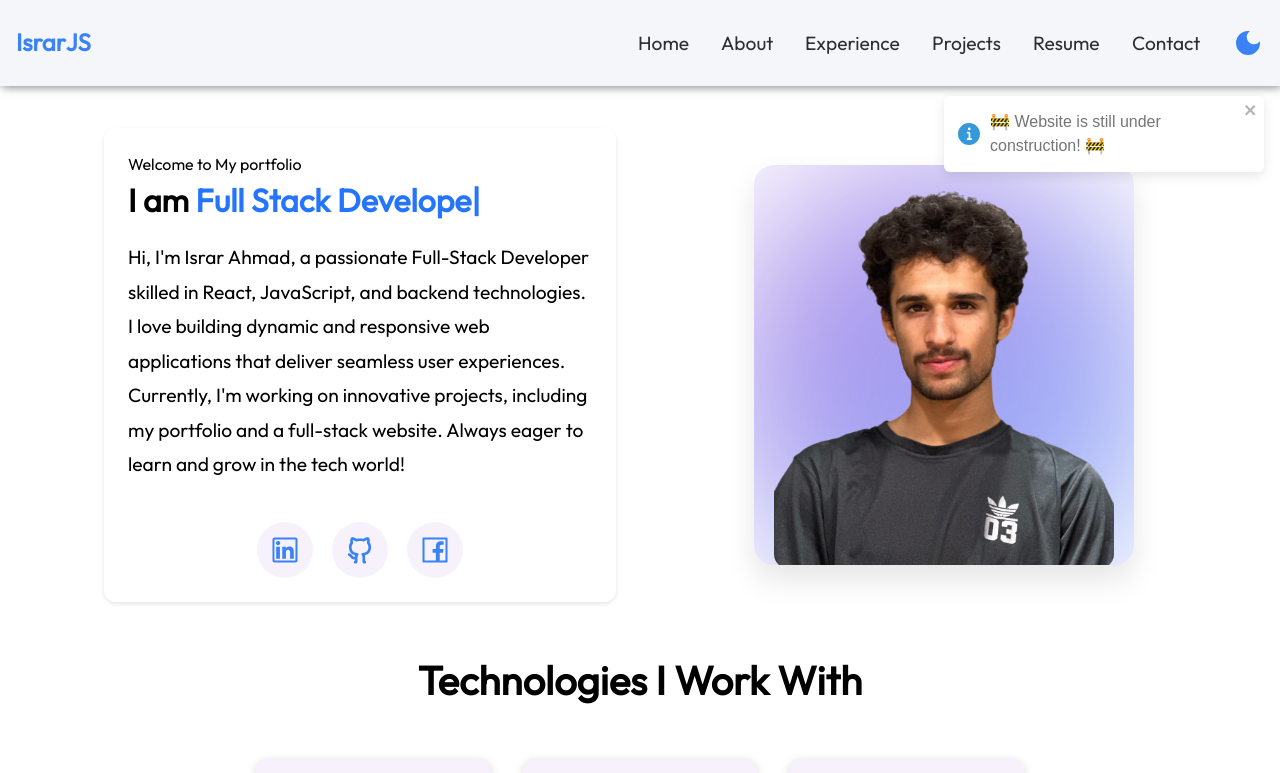
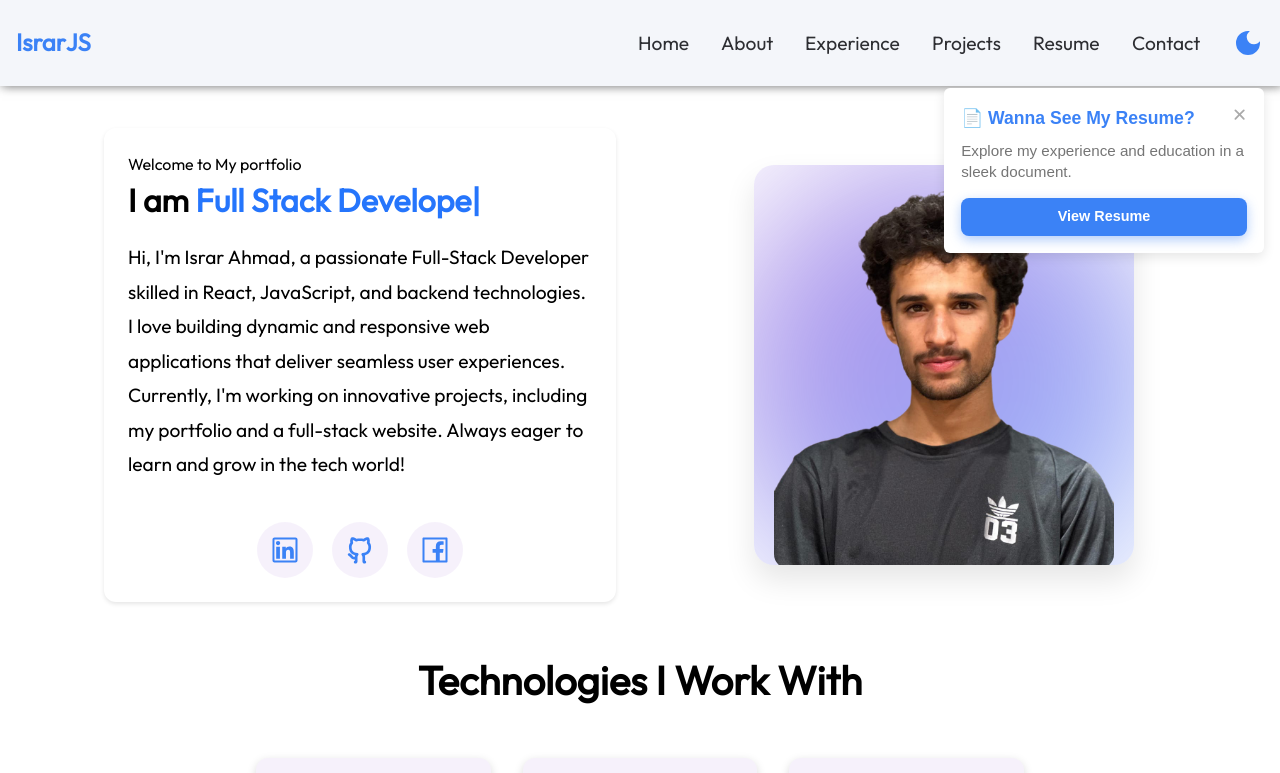
Before and after one commit to israrahmad831/Portfoio-Website, a React (Vite) app in the folder Frontend/: page / in a window 1280 px wide. Shown: the top 773 px of the page. Built offline with nearby package versions, Linux system fonts and the light colour scheme.

Commit message:
added a custom notification for resume

```diff
--- a/Frontend/src/App.jsx
+++ b/Frontend/src/App.jsx
@@ -1,4 +1,4 @@
-import React, { useRef } from "react";
+import React, { useRef, useEffect } from "react";
 import Navbar from "./Components/Navbar/Navbar";
 import "./App.css";
 import Home from "./Components/Home/Home";
@@ -6,7 +6,9 @@ import About from "./Components/About/About";
 import Experience from "./Components/Experience/Experience";
 import Projects from "./Components/Projects/Projects";
 import Resume from "./Components/Resume/Resume";
-// import Resume and Contact if you have them
+import { ToastContainer, toast, Slide } from "react-toastify";
+import "react-toastify/dist/ReactToastify.css";
+import { IoClose } from "react-icons/io5"; // icon for close button
 
 const App = () => {
   const sectionRefs = {
@@ -17,6 +19,96 @@ const App = () => {
     Resume: useRef(null),
     Contact: useRef(null),
   };
+
+  const scrollToResume = () => {
+    const resumeRef = sectionRefs.Resume;
+    if (resumeRef?.current) {
+      const offset = -80;
+      const top =
+        resumeRef.current.getBoundingClientRect().top + window.scrollY + offset;
+      window.scrollTo({ top, behavior: "smooth" });
+    }
+  };
+
+  useEffect(() => {
+    toast(
+      ({ closeToast }) => (
+        <div
+          style={{
+            position: "relative",
+            display: "flex",
+            flexDirection: "column",
+            padding: "0.2rem",
+            borderRadius: "16px",
+            maxWidth: "400px",
+            fontFamily: "inherit",
+          }}
+        >
+          <button
+            onClick={closeToast}
+            style={{
+              position: "absolute",
+              background: "transparent",
+              border: "none",
+              right: "1px",
+              color: "#aaa",
+              fontSize: "1.2rem",
+              cursor: "pointer",
+              transition: "color 0.2s",
+            }}
+            onMouseOver={(e) => (e.target.style.color = "black")}
+            onMouseOut={(e) => (e.target.style.color = "#aaa")}
+          >
+            <IoClose />
+          </button>
+
+          <h3
+            style={{
+              fontSize: "1.1rem",
+              fontWeight: "bold",
+              marginBottom: "0.5rem",
+              color: "#3b82f6",
+            }}
+          >
+            📄 Wanna See My Resume?
+          </h3>
+          <p style={{ fontSize: "0.95rem", lineHeight: 1.4 }}>
+            Explore my experience and education in a sleek document.
+          </p>
+          <button
+            onClick={() => {
+              scrollToResume();
+              closeToast();
+            }}
+            style={{
+              marginTop: "1rem",
+              background: "#3b82f6",
+              color: "#fff",
+              border: "none",
+              padding: "8px 16px",
+              borderRadius: "8px",
+              cursor: "pointer",
+              fontWeight: "600",
+              fontSize: "0.9rem",
+              boxShadow: "0 4px 12px rgba(59,130,246,0.4)",
+              transition: "all 0.2s ease-in-out",
+            }}
+            onMouseOver={(e) => (e.target.style.background = "#2563eb")}
+            onMouseOut={(e) => (e.target.style.background = "#3b82f6")}
+          >
+            View Resume
+          </button>
+        </div>
+      ),
+      {
+        position: "top-right",
+        autoClose: 6000,
+        closeButton: false,
+        hideProgressBar: true,
+        transition: Slide,
+      }
+    );
+  }, []);
 
   return (
     <>
@@ -36,6 +128,7 @@ const App = () => {
       <div ref={sectionRefs.Resume}>
         <Resume />
       </div>
+      <ToastContainer style={{ marginTop: "4.5rem" }} />
     </>
   );
 };
--- a/Frontend/src/Components/Home/Home.jsx
+++ b/Frontend/src/Components/Home/Home.jsx
@@ -14,16 +14,11 @@ import Typed from "typed.js";
 import israr from "../../assets/me.png";
 import Magnetic from "../../Lib/Magnetic";
 import { Link } from "react-router-dom";
-import { ToastContainer, toast } from "react-toastify";
-import "react-toastify/dist/ReactToastify.css";
 
 const Home = () => {
   const typedref = React.useRef(null);
   useEffect(() => {
-    toast.info("🚧 Website is still under construction! 🚧", {
-      position: "top-right",
-      autoClose: false, // Toast will be visible for 3 seconds
-    });
+
     const typed = new Typed(typedref.current, {
       strings: ["Full Stack Developer", "App Developer", "Problem Solver"],
       typedSpeed: 0,
@@ -129,7 +124,6 @@ const Home = () => {
           </div>
         </div>
       </div>
-      <ToastContainer style={{ marginTop: "5rem" }} />
     </>
   );
 };
```
